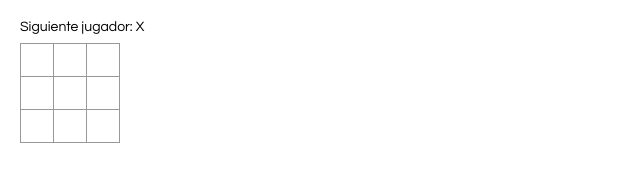
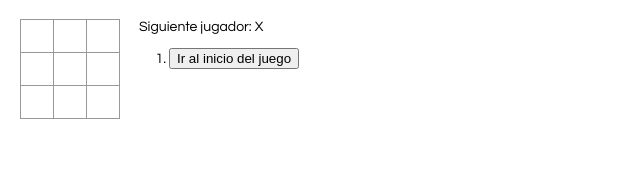
Before and after one commit to DavidZam/tictactoe, a React app: page / in a window 1280 px wide. Shown: the whole page, without its empty margins (0-640 px from the left). Built offline with nearby package versions, Linux system fonts and the light colour scheme.

Commit message:
TicTacToe finished

```diff
--- a/src/index.css
+++ b/src/index.css
@@ -7,13 +7,13 @@ body {
     padding-left: 30px;
   }
 
-  .tablero-row:after {
+  .tablero-fila:after {
     clear: both;
     content: "";
     display: table;
   }
 
-  .status {
+  .estado {
     margin-bottom: 10px;
   }
 
--- a/src/index.js
+++ b/src/index.js
@@ -3,15 +3,75 @@ import ReactDOM from 'react-dom';
 import './index.css';
 
   class Juego extends React.Component {
+    constructor(props) {
+      super(props);
+      this.state = {
+        historial: [{
+          celdas: Array(9).fill(null),
+        }],
+        pasoNumero: 0,
+        tocaX: true,
+      };
+    }
+
+    handleClick(i) {
+      const historial = this.state.historial.slice(0, this.state.pasoNumero + 1);
+      const actual = historial[historial.length - 1];
+      const celdas = actual.celdas.slice();
+      if (calculaGanador(celdas) || celdas[i]) {
+        return;
+      }
+      celdas[i] = this.state.tocaX ? 'X' : 'O';
+      this.setState({
+        historial: historial.concat([{
+          celdas: celdas,
+        }]),
+        pasoNumero: historial.length,
+        tocaX: !this.state.tocaX
+      });
+    }
+
+    saltarA(paso) {
+      this.setState({
+        pasoNumero: paso,
+        tocaX: (paso % 2) === 0
+      });
+    }
+
     render() {
+      const historial = this.state.historial;
+      const actual = historial[this.state.pasoNumero];
+      const ganador = calculaGanador(actual.celdas);
+
+      const movimientos = historial.map((paso, movimiento) => {
+        const desc = movimiento ?
+          'Ir al ' + movimiento + 'º movimiento ()' :
+          'Ir al inicio del juego';
+        return (
+          <li key={paso}>
+            <button onClick={() => this.saltarA(movimiento)}>{desc}</button>
+          </li>
+        )
+      });
+
+      let estado;
+      if (ganador) {
+        estado = 'Ganador ' + ganador;
+      } else {
+        estado = 'Siguiente jugador: ' + (this.state.tocaX ? 'X' : 'O');
+      }
+
       return (
         <div className="juego">
           <div className="juego-tablero">
-            <Tablero />
+            <Tablero
+              celdas={actual.celdas}
+              onClick={(i) => this.handleClick(i)}
+            />
           </div>
           <div className="juego-info">
-            <div>{/* status */}</div>
-            <ol>{/* TODO */}</ol>
+            <div>{estado}</div>
+            <ol>{movimientos}</ol>
           </div>
         </div>
       );
@@ -19,58 +79,29 @@ import './index.css';
   }
 
   class Tablero extends React.Component {
-    constructor(props) {
-      super(props);
-      this.state = {
-        celdas: Array(9).fill(null),
-        tocaX: true,
-      };
-    }
-
-    handleClick(i) {
-      const celdas = this.state.celdas.slice();
-      if (calculaGanador(celdas) || celdas[i]) {
-        return;
-      }
-      celdas[i] = this.state.tocaX ? 'X' : 'O';
-      this.setState({
-        celdas: celdas,
-        tocaX: !this.state.tocaX
-      });
-    }
-
     renderCelda(i) {
       return (
         <Celda
-          value={this.state.celdas[i]}
-          onClick={() => this.handleClick(i)}
+          value={this.props.celdas[i]}
+          onClick={() => this.props.onClick(i)}
         />
       );
     }
 
     render() {
-      const ganador = calculaGanador(this.state.celdas);
-      let status;
-      if (ganador) {
-        status = 'Ganador ' + ganador;
-      } else {
-        status = 'Siguiente jugador: ' + (this.state.tocaX ? 'X' : 'O');
-      }
-
       return (
         <div>
-          <div className="status">{status}</div>
-          <div className="tablero-row">
+          <div className="tablero-fila">
             {this.renderCelda(0)}
             {this.renderCelda(1)}
             {this.renderCelda(2)}
           </div>
-          <div className="tablero-row">
+          <div className="tablero-fila">
             {this.renderCelda(3)}
             {this.renderCelda(4)}
             {this.renderCelda(5)}
           </div>
-          <div className="tablero-row">
+          <div className="tablero-fila">
             {this.renderCelda(6)}
             {this.renderCelda(7)}
             {this.renderCelda(8)}
```
